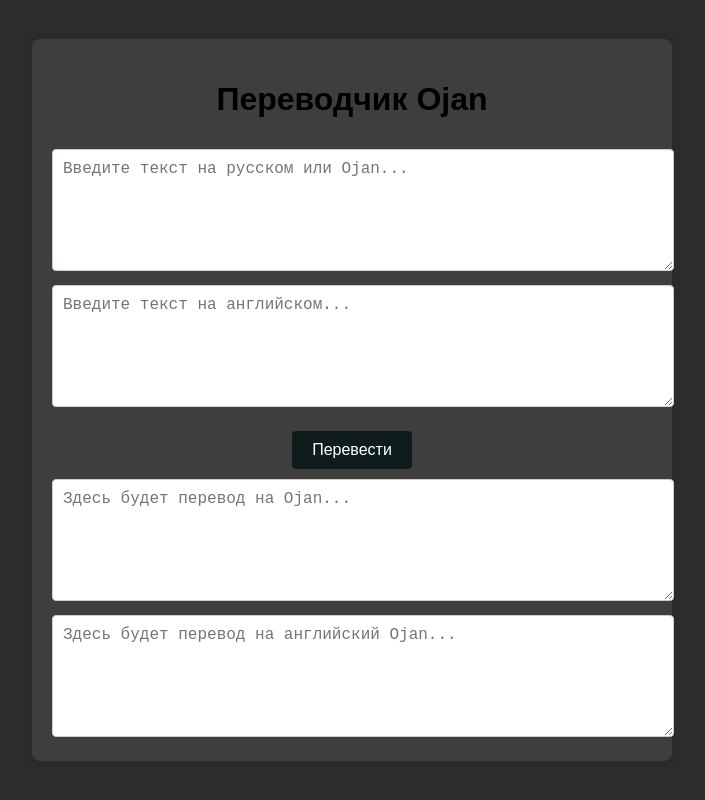
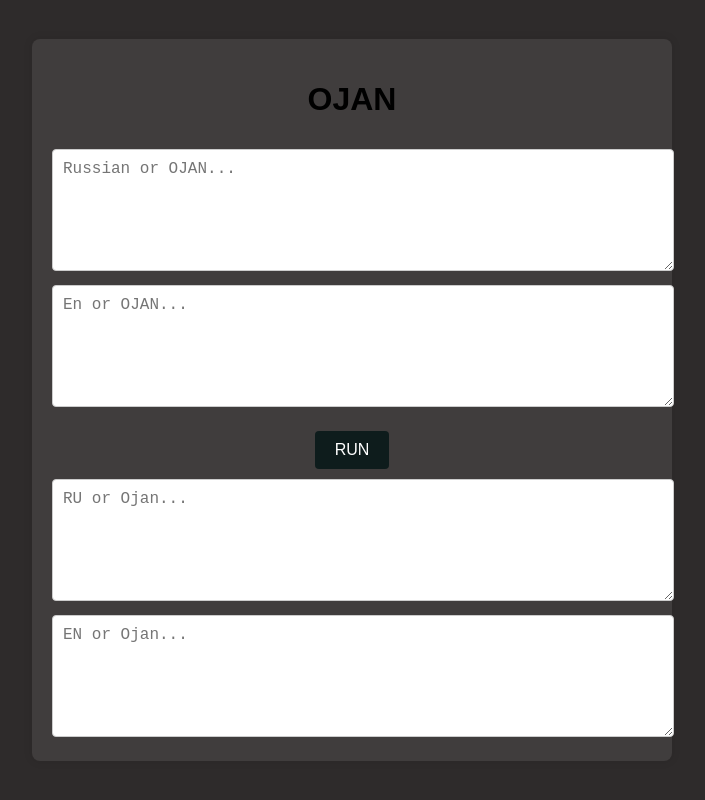
Before and after one commit to WawesDEV/ojan, a plain HTML site: page index.html in a window 1280 px wide. Shown: the whole page, without its empty margins (288-993 px from the left). Drawn offline with Linux system fonts and the light colour scheme.

Commit message:
Update index.html

```diff
--- a/index.html
+++ b/index.html
@@ -49,12 +49,12 @@
 </head>
 <body>
     <div class="container">
-        <h1>Переводчик Ojan</h1>
-        <textarea id="inputText" placeholder="Введите текст на русском или Ojan..."></textarea>
-        <textarea id="englishInputText" placeholder="Введите текст на английском..."></textarea>
-        <button onclick="translateText()">Перевести</button>
-        <textarea id="outputText" placeholder="Здесь будет перевод на Ojan..." readonly></textarea>
-        <textarea id="englishOutputText" placeholder="Здесь будет перевод на английский Ojan..." readonly></textarea>
+        <h1>OJAN</h1>
+        <textarea id="inputText" placeholder="Russian or OJAN..."></textarea>
+        <textarea id="englishInputText" placeholder="En or OJAN..."></textarea>
+        <button onclick="translateText()">RUN</button>
+        <textarea id="outputText" placeholder="RU or Ojan..." readonly></textarea>
+        <textarea id="englishOutputText" placeholder="EN or Ojan..." readonly></textarea>
     </div>
     <script>
         function translateText() {
```
